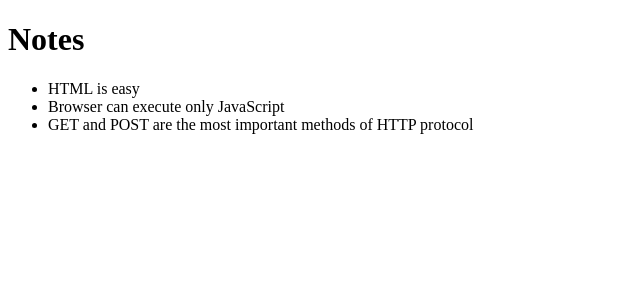
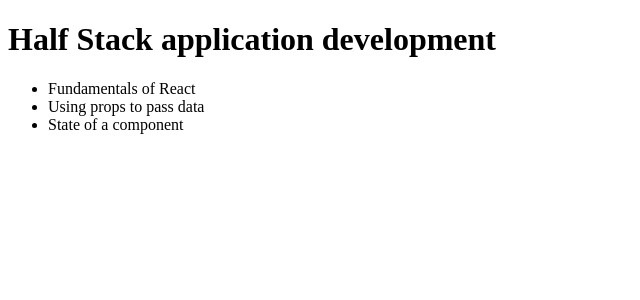
Before and after one commit to OussamaSaoudi/IntroToWebDev, a React (Create React App) app in the folder part2/: page / in a window 1280 px wide. Shown: the top 300 px of the page, without its empty margins (0-640 px from the left). Built offline with nearby package versions, Linux system fonts and the light colour scheme.

Commit message:
Week 2a.1

```diff
--- a/part2/src/App.js
+++ b/part2/src/App.js
@@ -1,14 +1,45 @@
 import React from 'react'
-import Note from './components/Note'
-const App = ({notes}) => (
-    <div>
-      <h1>Notes</h1>
-      <ul>
-        {notes.map(note =>
-          <Note key={note.id} note={note} />
-        )}
-      </ul>
-    </div>
+
+const Part = ({part}) => (
+  <li>{part.name}</li>
 )
+const Content = ({partList}) => (
+  <ul>
+    {partList.map(part =>
+      <Part part={part} key={part.id}/>
+    )}
+  </ul>
+)
+const Course = ({course}) => (
+  <div>
+    <h1>{course.name}</h1>
+    <Content partList={course.parts}/>
+  </div>
+)
+const App = () => {
+  const course = {
+    id: 1,
+    name: 'Half Stack application development',
+    parts: [
+      {
+        name: 'Fundamentals of React',
+        exercises: 10,
+        id: 1
+      },
+      {
+        name: 'Using props to pass data',
+        exercises: 7,
+        id: 2
+      },
+      {
+        name: 'State of a component',
+        exercises: 14,
+        id: 3
+      }
+    ]
+  }
+
+  return <Course course={course} />
+}
 
 export default App
--- a/part2/src/components/Note.js
+++ /dev/null
@@ -1,9 +0,0 @@
-import React from 'react'
-
-const Note = ({ note }) => {
-  return (
-    <li>{note.content}</li>
-  )
-}
-
-export default Note
```
